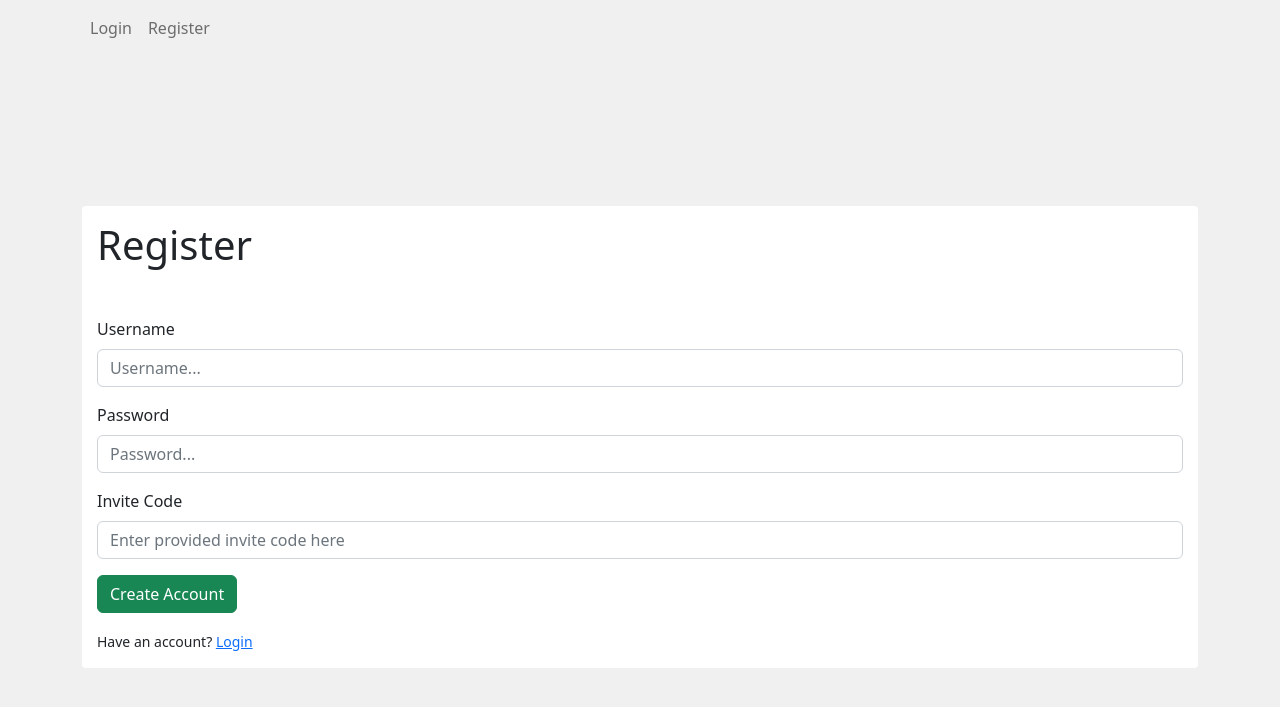
After one commit to LNTech/Saga-Treatment-Planner, a Flask app: page /account/register in a window 1280 px wide. The commit adds this page. Shown: the top 707 px of the page. Run offline with Flask 3, Linux system fonts and the light colour scheme; parts of the project's set-up code (start-up, migrations or seed data) failed here and were passed over.

Commit message:
first draft for registration system

```diff
--- /dev/null
+++ b/flask_app/blueprints/account.py
@@ -0,0 +1,135 @@
+from flask import Flask, render_template, request, flash, session, redirect, url_for, Blueprint, jsonify
+from flask_login import login_user, current_user, login_required, logout_user
+
+from werkzeug.security import generate_password_hash, check_password_hash
+from extensions import basic_auth, db
+from models import Customer, Site, Field, User, Invite
+import uuid
+account = Blueprint('account', __name__)
+
+def validate_data(*fields):
+    """Check if any of the provided fields are empty."""
+    return any(field.strip() == "" for field in fields)
+
+@account.route("/")
+@account.route("/login", methods=['GET'])
+def get_login():
+    if current_user.is_authenticated:
+        return redirect(url_for('start_time.main'))
+
+    return render_template("account/login.html")
+
+@account.route("/login", methods=["POST"])
+def post_login():
+    if current_user.is_authenticated:
+        return redirect(url_for('start_time.main'))
+
+    username = request.form.get("username", "").strip().lower()
+    password = request.form.get("password", "").strip()
+
+    if validate_data(username, password):
+        flash('Invalid username or password')
+        return redirect(url_for('account.get_login'))
+
+    user = db.session.query(User).filter_by(username=username).first()
+
+    if user and check_password_hash(user.password, password):
+        login_user(user, remember=True)
+        return redirect(url_for('start_time.main'))
+
+    flash('Invalid username or password')
+    return redirect(url_for('account.get_login'))
+
+
+@account.route("/register", methods=["GET"])
+def get_register():
+    if current_user.is_authenticated:
+        return redirect(url_for('start_time.main'))
+    return render_template("account/register.html")
+
+@account.route("/register", methods=["POST"])
+def post_register():
+    if current_user.is_authenticated:
+        return redirect(url_for('start_time.main'))
+
+    username = request.form.get("username", "").strip().lower()
+    password = request.form.get("password", "").strip()
+    invite_code = request.form.get("invite_code", "").strip()
+
+    if validate_data(username, password, invite_code):
+        flash('Invalid username, password, or invite code. Please try again.')
+        return redirect(url_for('account.get_register'))
+
+    invite = db.session.query(Invite).filter_by(invite_code=invite_code).first()
+    if not invite or invite.is_redeemed:
+        flash('Invite code is invalid or has already been used.')
+        return redirect(url_for('account.get_register'))
+
+    if db.session.query(User).filter_by(username=username).first():
+        flash('Username already taken.')
+        return redirect(url_for('account.get_register'))
+
+    hashed_password = generate_password_hash(password, method='scrypt')
+
+    new_user = User(
+        uuid=str(uuid.uuid4()),
+        username=username,
+        password=hashed_password,
+        privileges="user"
+    )
+    db.session.add(new_user)
+    invite.is_redeemed = True
+
+    db.session.commit()
+    login_user(new_user)
+
+    return redirect(url_for('start_time.main'))
+
+# Expand on this later
+@account.route("/generate_invite", methods=["GET"])
+@login_required
+def generate_invite():
+    if current_user.privileges == "admin":
+        invite_code = str(uuid.uuid4())
+        new_invite = Invite(invite_code=invite_code)
+        db.session.add(new_invite)
+        db.session.commit()
+        return jsonify({"code": 0, "invite_code": invite_code})
+    else:
+        return jsonify({"code": 1, "error": "You do not have permission to do that"})
+
+
+@account.route("/logout", methods=["GET"])
+@login_required
+def logout():
+    if current_user.is_authenticated:
+        logout_user()
+    return redirect(url_for('account.get_login'))
+
+@account.route("/change_password", methods=["GET"])
+@login_required
+def get_change_password():
+    return render_template("account/change_password.html")
+
+
+@account.route("/change_password", methods=["POST"])
+@login_required
+def post_change_password():
+    current_password = request.form.get("currentPassword", "")
+    new_password = request.form.get("newPassword", "")
+
+    if validate_data(current_password, new_password):
+        flash('Invalid password provided')
+        return redirect(url_for('start_time.main'))
+
+    if not check_password_hash(current_user.password, current_password):
+        flash('Invalid password provided')
+        return redirect(url_for('start_time.main'))
+
+    hashed_password = generate_password_hash(new_password, method='scrypt')
+    current_user.password = hashed_password
+    db.session.commit()
+
+    flash('Password changed succesfully. Please log in again.')
+    logout_user()
+    return redirect(url_for('account.get_login'))
--- a/flask_app/flaskapp.py
+++ b/flask_app/flaskapp.py
@@ -1,8 +1,13 @@
 # flaskapp.py
-from flask import Flask, render_template
+from flask import Flask, render_template, redirect, url_for, request, flash, session
 from extensions import basic_auth, db
 from blueprints.start_time import start_time
-
+from blueprints.account import account
+from werkzeug.security import generate_password_hash
+from models import User
+import uuid
+from flask_login import LoginManager, login_user, current_user
+from discord_bot.run import run as run_bot
 app = Flask(__name__)
 
 app.config['BASIC_AUTH_USERNAME'] = ''
@@ -13,14 +18,60 @@ app.config['SQLALCHEMY_DATABASE_URI'] = 'sqlite:///database.db'
 app.config['SQLALCHEMY_TRACK_MODIFICATIONS'] = False
 db.init_app(app)
 
+app.secret_key = "devkey"
+app.config['SESSION_TYPE'] = 'filesystem'
+
+login_manager = LoginManager()
+login_manager.login_view = 'account.get_login'
+login_manager.init_app(app)
+
 app.register_blueprint(start_time, url_prefix="/start-time/")
+app.register_blueprint(account, url_prefix="/account/")
+
+
+@login_manager.user_loader
+def load_user(user_id):
+    return User.query.get(int(user_id))
 
 @app.route("/", methods=["GET"])
 def index():
+    user_exists = db.session.query(User.id).first()
+    if user_exists is None:
+        return redirect(url_for('post_setup'))
     return render_template("index.html")
 
 
+@app.route("/setup", methods=["GET"])
+def get_setup():
+    user_exists = db.session.query(User.id).first()
+    if user_exists:
+        return redirect(url_for('index'))
+    return render_template("setup.html")
+
+
+@app.route("/setup", methods=["POST"])
+def post_setup():
+    user_exists = db.session.query(User.id).first()
+    if user_exists:
+        return redirect(url_for('index'))
+
+    username = request.form.get("username")
+    password = request.form.get("password")
+
+    if username == "" or username is None:
+        flash('Invalid username')
+        return redirect(url_for('get_setup'))
+
+    hashed_password = generate_password_hash(password, method='scrypt')
+    new_user = User(uuid=str(uuid.uuid4()), username=username, password=hashed_password, privileges="admin")
+    db.session.add(new_user)
+    db.session.commit()
+    db.session.refresh(new_user)
+    login_user(new_user)
+    return redirect(url_for('start_time.main'))
+
 if __name__ == "__main__":
+    run_bot()
     with app.app_context():
         db.create_all()
     app.run(debug=True)
--- a/flask_app/requirements.txt
+++ b/flask_app/requirements.txt
@@ -1,7 +1,9 @@
 Flask
 Flask-BasicAuth
 Flask-SQLAlchemy
+flask-login
 gunicorn
 schedule
 discord.py
 ephem
+uuid
--- /dev/null
+++ b/flask_app/static/css/account-form.css
@@ -0,0 +1,6 @@
+.account-form {
+    background-color: #fff;
+    border-radius: 4px;
+    padding: 15px;
+    margin-top: 150px;
+}
--- /dev/null
+++ b/flask_app/templates/account/register.html
@@ -0,0 +1,43 @@
+{% set title = "Register" %}
+
+{% extends "base.html" %}
+
+{% block css %}
+<link rel="stylesheet" href="{{ url_for('static', filename='css/account-form.css') }}" type="text/css"/>
+{% endblock %}
+
+{% block content %}
+<div class="container">
+    <div class="account-form">
+        <h1>Register</h1>
+        <form class="mt-5" method="POST" action="{{ url_for('account.post_register') }}">
+            <div class="mb-3">
+                <label for="username" class="form-label">Username</label>
+                <input type="text" class="form-control" id="username" name="username" placeholder="Username..." required>
+            </div>
+            <div class="mb-3">
+                <label for="password" class="form-label">Password</label>
+                <input type="password" class="form-control" id="password" name="password" placeholder="Password..." required>
+            </div>
+            <div class="mb-3">
+                <label for="password" class="form-label">Invite Code</label>
+                <input type="text" class="form-control" id="invite_code" name="invite_code" placeholder="Enter provided invite code here" required>
+            </div>
+            <div class="mb-3">
+                {% with messages = get_flashed_messages() %}
+                    {% if messages %}
+                    <div class="notification">
+                        <small>{{ messages[0] }}</small>
+                    </div>
+                    {% endif %}
+                {% endwith %}
+            </div>
+            <div class="mb-3 col-3">
+                <button type="submit" class="btn btn-success">Create Account</button>
+            </div>
+            <small>Have an account? <a href="{{ url_for('account.get_login') }}">Login</a></small>
+        </form>
+    </div>
+</div>
+
+{% endblock %}
--- a/flask_app/templates/base.html
+++ b/flask_app/templates/base.html
@@ -18,6 +18,7 @@
     {% endblock %}
     </head>
   <body>
+    {% include "navbar.html" %}
     {% block content %}
     {% endblock %}
     <script src="https://cdn.jsdelivr.net/npm/bootstrap@5.2.3/dist/js/bootstrap.bundle.min.js" integrity="sha384-kenU1KFdBIe4zVF0s0G1M5b4hcpxyD9F7jL+jjXkk+Q2h455rYXK/7HAuoJl+0I4" crossorigin="anonymous"></script>
--- /dev/null
+++ b/flask_app/templates/navbar.html
@@ -0,0 +1,43 @@
+<nav class="navbar navbar-expand-lg bg-body-tertiary">
+    <div class="container">
+        <button class="navbar-toggler" type="button" data-bs-toggle="collapse" data-bs-target="#navbarScroll" aria-controls="navbarScroll" aria-expanded="false" aria-label="Toggle navigation">
+            <span class="navbar-toggler-icon"></span>
+        </button>
+
+        <div class="collapse navbar-collapse" id="navbarScroll">
+            <ul class="navbar-nav me-auto my-2 my-lg-0 navbar-nav-scroll" style="--bs-scroll-height: 100px;">
+            {% if user %}
+                <li class="nav-item">
+                    <a class="nav-link" href="{{ url_for('start_time.main') }}">Start Times</a>
+                </li>
+            {% else %}
+                <li class="nav-item">
+                    <a class="nav-link" href="{{ url_for('account.get_login') }}">Login</a>
+                </li>
+                <li class="nav-item">
+                    <a class="nav-link" href="{{ url_for('account.get_register') }}">Register</a>
+                </li>
+            {% endif %}
+            </ul>
+
+            {% if user %}
+            <div class="d-flex justify-content-end">
+                <ul class="navbar-nav">
+                    <li class="nav-item dropdown">
+                        <a class="nav-link dropdown-toggle" href="#" role="button" data-bs-toggle="dropdown">My Account</a>
+                        <ul class="dropdown-menu" id="account-dropdown">
+                            <li><a class="dropdown-item">{{ user.username|title }}</a></li>
+                            <li><hr class="dropdown-divider" id="dropdownDivider"></li>
+                            {% if user.privileges == 'admin' %}
+                                <li><a class="dropdown-item" href="{{ url_for('account.generate_invite') }}">Generate Invite</a></li>
+                            {% endif %}
+                            <li><a class="dropdown-item" href="{{ url_for('account.get_change_password') }}">Change Password</a></li>
+                            <li><a class="dropdown-item hidden" href="{{ url_for('account.logout') }}">Logout</a></li>
+                        </ul>
+                    </li>
+                </ul>
+            </div>
+            {% endif %}
+        </div>
+    </div>
+</nav>
--- a/flask_app/templates/treatment-start-time.html
+++ b/flask_app/templates/start-time/treatment-start-time.html
@@ -10,7 +10,6 @@
 <div class="container">
 
     <button type="button" id="save_selection" class="btn btn-success mt-3 col-12">Save Selection</button>
-
     <button type="button" id="select_all_sites" class="btn btn-primary mt-3" style="float:right">Select All Sites</button>
     <button type="button" id="clear_selection" class="btn btn-warning mt-3" style="float:right">Clear Selection</button>
 
```
Also changed, not shown: flask_app/blueprints/start_time.py (+13 -8 lines), flask_app/models.py (+18 -2 lines), flask_app/templates/account/change_password.html (added, +59 -0 lines), flask_app/templates/account/login.html (added, +39 -0 lines), flask_app/templates/setup.html (added, +18 -0 lines).
